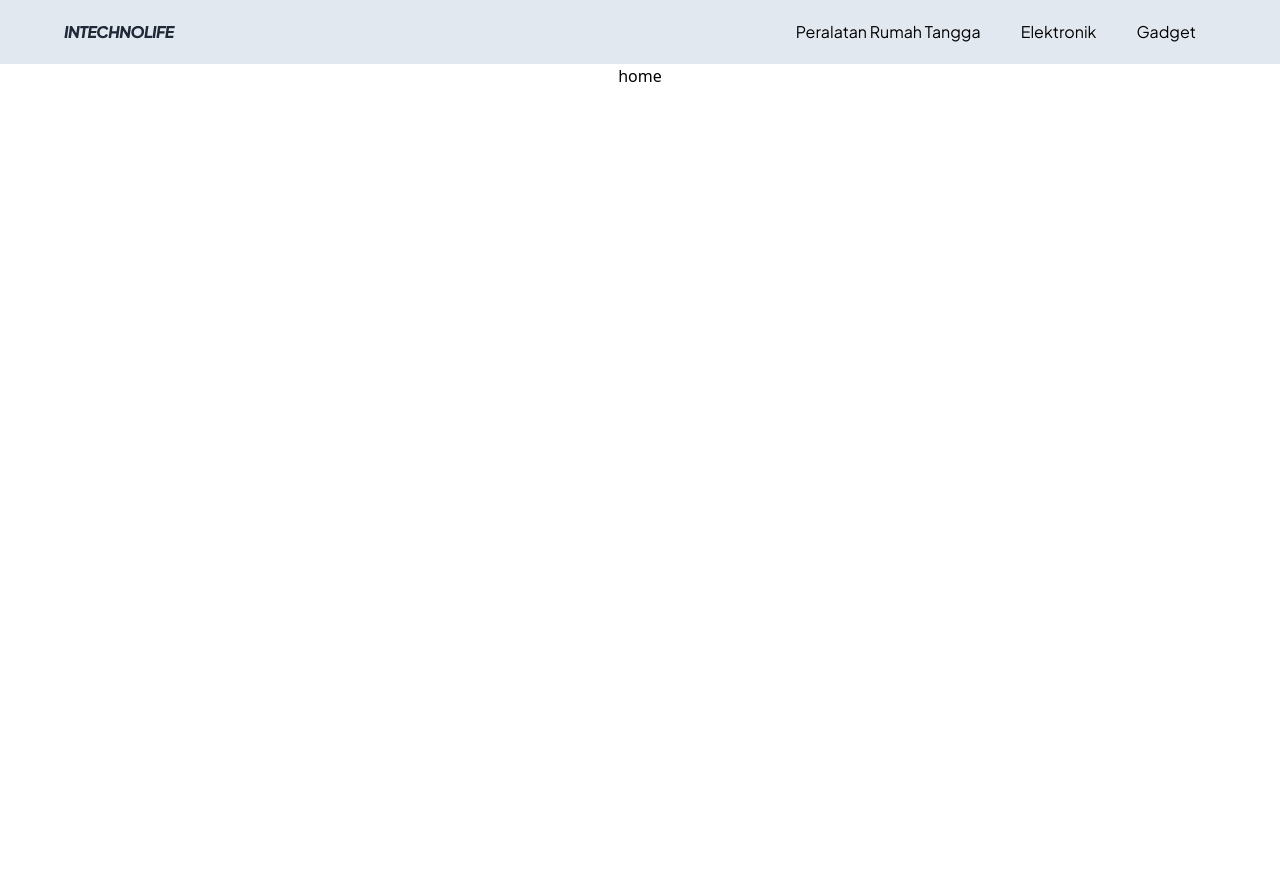
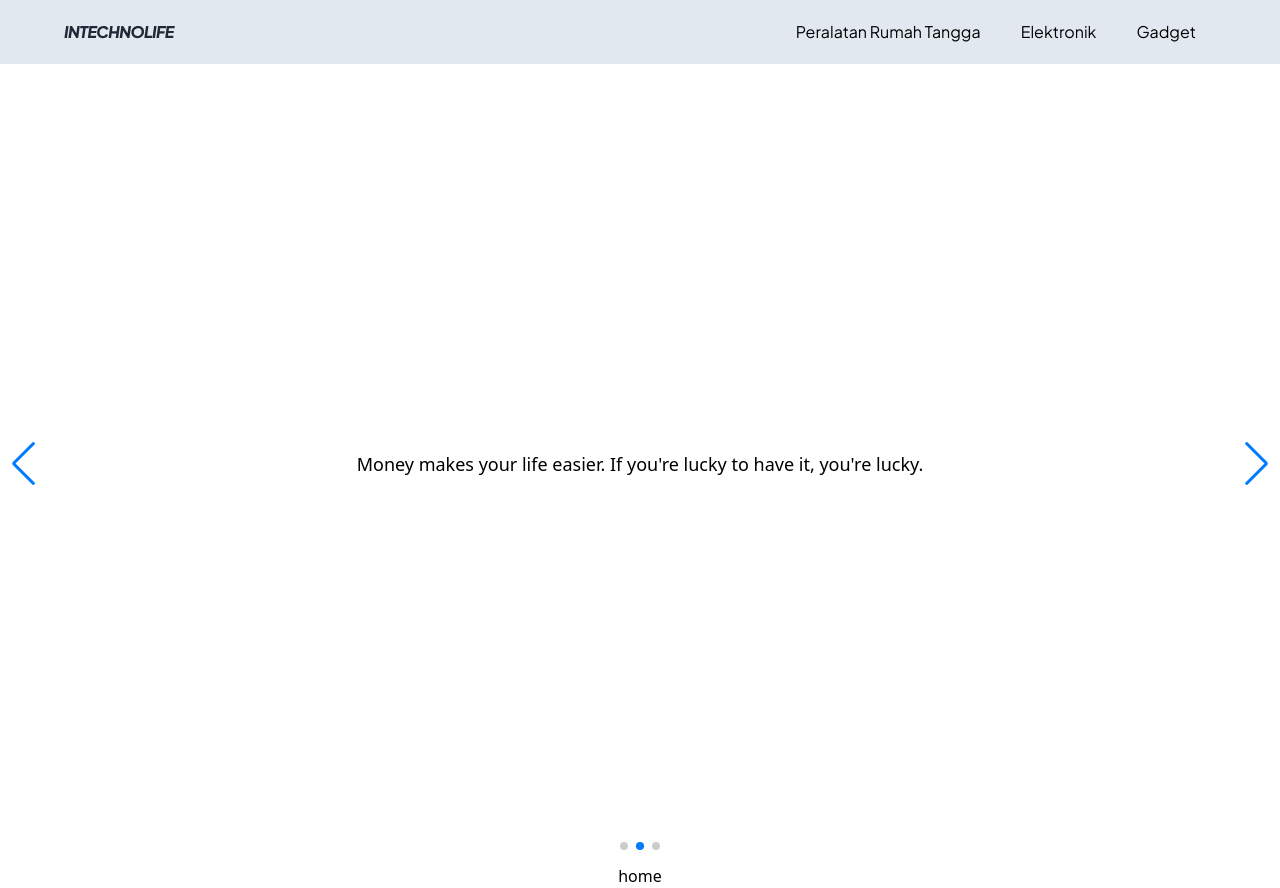
Before and after one commit to tsaqifmu/intechnolife, a React (Vite) app: page / in a window 1280 px wide. Before the commit the page ends 800 px from the top, so only its background shows below. Built offline with nearby package versions, Linux system fonts and the light colour scheme.

Commit message:
add plain swiper

```diff
--- a/package.json
+++ b/package.json
@@ -12,7 +12,8 @@
     "react": "^18.2.0",
     "react-dom": "^18.2.0",
     "react-icons": "^4.8.0",
-    "react-router-dom": "^6.8.2"
+    "react-router-dom": "^6.8.2",
+    "swiper": "^9.2.0"
   },
   "devDependencies": {
     "@types/react": "^18.0.27",
--- /dev/null
+++ b/src/components/Swiper.jsx
@@ -0,0 +1,48 @@
+import React, { useState, useEffect } from 'react';
+
+// Import Swiper React components
+import { Swiper, SwiperSlide } from 'swiper/react';
+
+// Import Swiper styles
+import 'swiper/css';
+import 'swiper/css/pagination';
+import 'swiper/css/navigation';
+
+import { Autoplay, Pagination, Navigation } from 'swiper';
+
+// import contents
+import { swiperContents } from '../constants';
+const SwiperHome = () => {
+  const [isWideScreen, setIsWideScreen] = useState(window.innerWidth > 780);
+
+  useEffect(() => {
+    const handleResize = () => setIsWideScreen(window.innerWidth > 780);
+    window.addEventListener('resize', handleResize);
+    return () => window.removeEventListener('resize', handleResize);
+  }, []);
+
+  return (
+    <Swiper
+      spaceBetween={30}
+      centeredSlides={true}
+      autoplay={{
+        delay: 2500,
+        disableOnInteraction: false,
+      }}
+      pagination={{
+        clickable: true,
+      }}
+      navigation={isWideScreen}
+      modules={isWideScreen ? [Autoplay, Pagination, Navigation] : []}
+      className="mySwiper"
+    >
+      {swiperContents.map((content) => (
+        <SwiperSlide key={content.id} className="h-screen">
+          {content.content}
+        </SwiperSlide>
+      ))}
+    </Swiper>
+  );
+};
+
+export default SwiperHome;
--- a/src/constants/index.js
+++ b/src/constants/index.js
@@ -12,3 +12,30 @@ export const navLinks = [
     title: 'Gadget',
   },
 ];
+
+export const swiperContents = [
+  {
+    id: 'feedback-1',
+    content:
+      'Money is only a tool. It will take you wherever you wish, but it will not replace you as the driver.',
+    name: 'Herman Jensen',
+    title: 'Founder & Leader',
+    // img: people01,
+  },
+  {
+    id: 'feedback-2',
+    content:
+      "Money makes your life easier. If you're lucky to have it, you're lucky.",
+    name: 'Steve Mark',
+    title: 'Founder & Leader',
+    // img: people02,
+  },
+  {
+    id: 'feedback-3',
+    content:
+      'It is usually people in the money business, finance, and international trade that are really rich.',
+    name: 'Kenn Gallagher',
+    title: 'Founder & Leader',
+    // img: people03,
+  },
+];
--- a/src/index.css
+++ b/src/index.css
@@ -2,3 +2,26 @@
 @tailwind base;
 @tailwind components;
 @tailwind utilities;
+
+.swiper {
+  width: 100%;
+  height: 100%;
+}
+
+.swiper-slide {
+  text-align: center;
+  font-size: 18px;
+  background: #fff;
+
+  /* Center slide text vertically */
+  display: flex;
+  justify-content: center;
+  align-items: center;
+}
+
+.swiper-slide img {
+  display: block;
+  width: 100%;
+  height: 100%;
+  object-fit: cover;
+}
--- a/src/pages/Home.jsx
+++ b/src/pages/Home.jsx
@@ -1,5 +1,8 @@
+import SwiperHome from '../components/Swiper';
+
 const home = () => (
-  <div className="flex w-full items-center justify-center">
+  <div className="flex w-full flex-col items-center justify-center">
+    <SwiperHome />
     <p>home</p>
   </div>
 );
```
Also changed, not shown: 1 other file (tests, documents, lock files or other folders).
